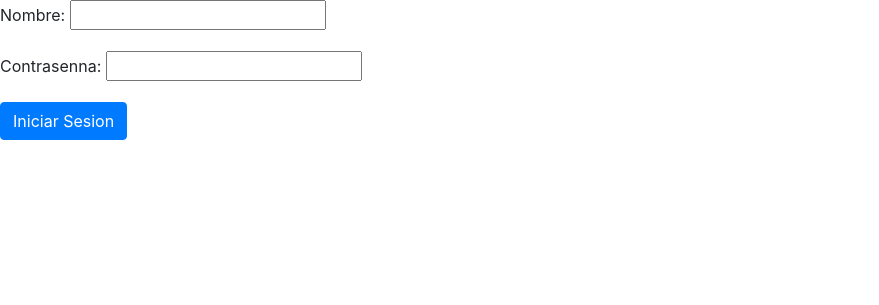
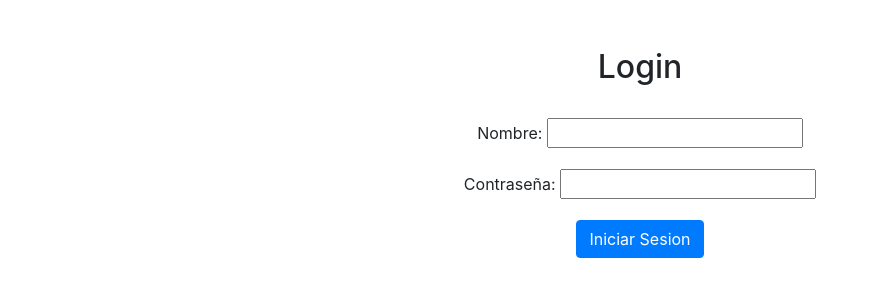
Before and after one commit to DCC-CC4401/2023-1-Grupo-3, a Django app: page /login in a window 1280 px wide. Shown: the top 305 px of the page, without its empty margins (0-879 px from the left). Run offline with Django 4.2, Linux system fonts and the light colour scheme.

Commit message:
se modifico la estetica del template

```diff
--- a/resenas_cool/usuarios/login.py
+++ b/resenas_cool/usuarios/login.py
@@ -2,5 +2,5 @@ from django import forms
 
 
 class NuevaTareaForm(forms.Form):
-   nombre = forms.CharField(max_length=25)
-   contrasenna = forms.CharField(max_length=25)
+   nombre = forms.CharField(max_length=25, required=True)
+   contraseña = forms.CharField(max_length=25, required=True, widget=forms.PasswordInput())
--- a/resenas_cool/usuarios/templates/usuarios/login.html
+++ b/resenas_cool/usuarios/templates/usuarios/login.html
@@ -8,9 +8,15 @@
     <link rel="stylesheet" href="https://cdn.jsdelivr.net/npm/bootstrap@4.4.1/dist/css/bootstrap.min.css" integrity="sha384-Vkoo8x4CGsO3+Hhxv8T/Q5PaXtkKtu6ug5TOeNV6gBiFeWPGFN9MuhOf23Q9Ifjh" crossorigin="anonymous">
 </head>
 <body>
-    <form action="" method="post">
-        {{ form_login.as_p }}
-        <button class="btn btn-primary" name="sendLogIn" type="submit">Iniciar Sesion</button>
-    </form>
+    <div class="py-5 text-center">
+        <div class="container">
+            <h2> Login </h2>
+            <br>
+            <form action="" method="post">
+                {{ form_login.as_p }}
+                <button class="btn btn-primary" name="sendLogIn" type="submit">Iniciar Sesion</button>
+            </form>
+        </div>
+    </div>
 </body>
 </html>
--- a/resenas_cool/usuarios/views.py
+++ b/resenas_cool/usuarios/views.py
@@ -7,9 +7,7 @@ def login(request):
     credenciales = Usuario.objects.all()
 
     if request.method == "GET":
-        print("Se registro")
         return render(request, "usuarios/login.html", {"credenciales": credenciales, "form_login": NuevaTareaForm()})
 
     if request.method == "POST":
-        print("Se loggeo")
-        return HttpResponse()
+        return "Not implemented yet"
```
